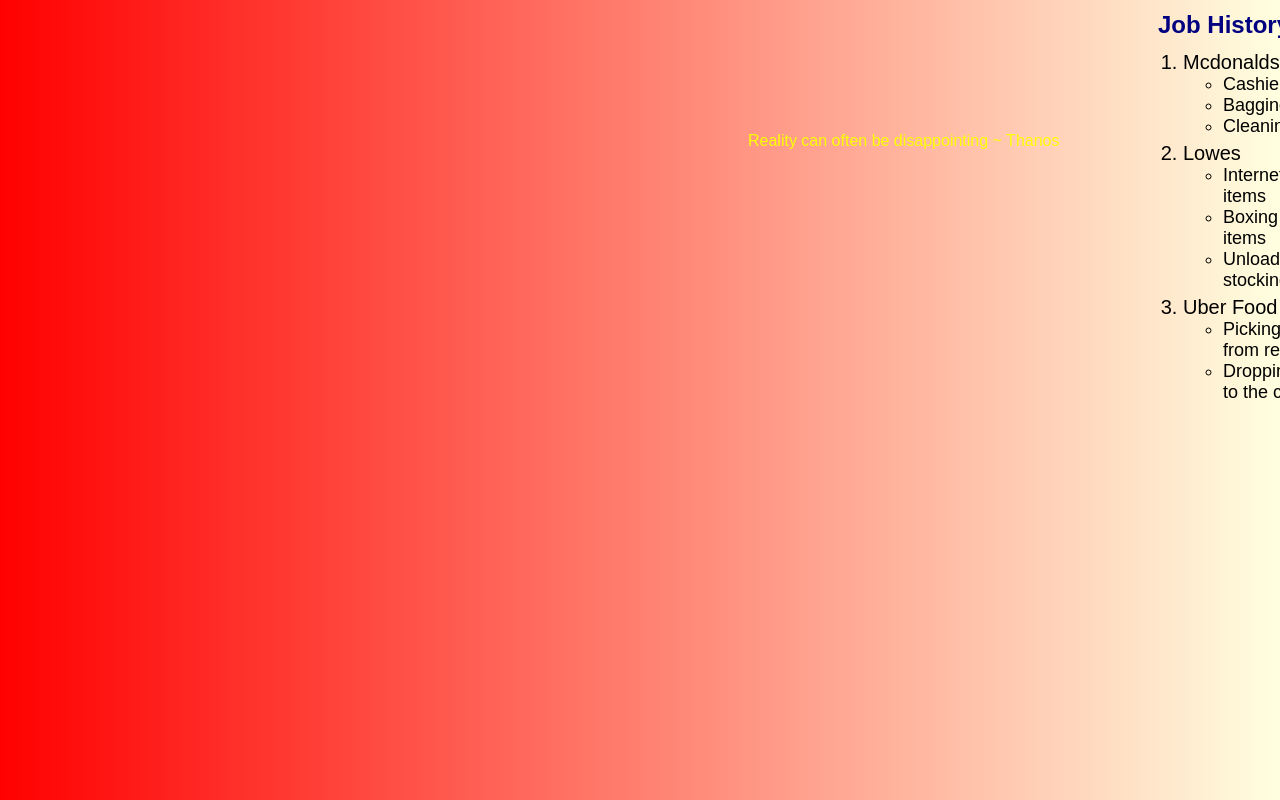
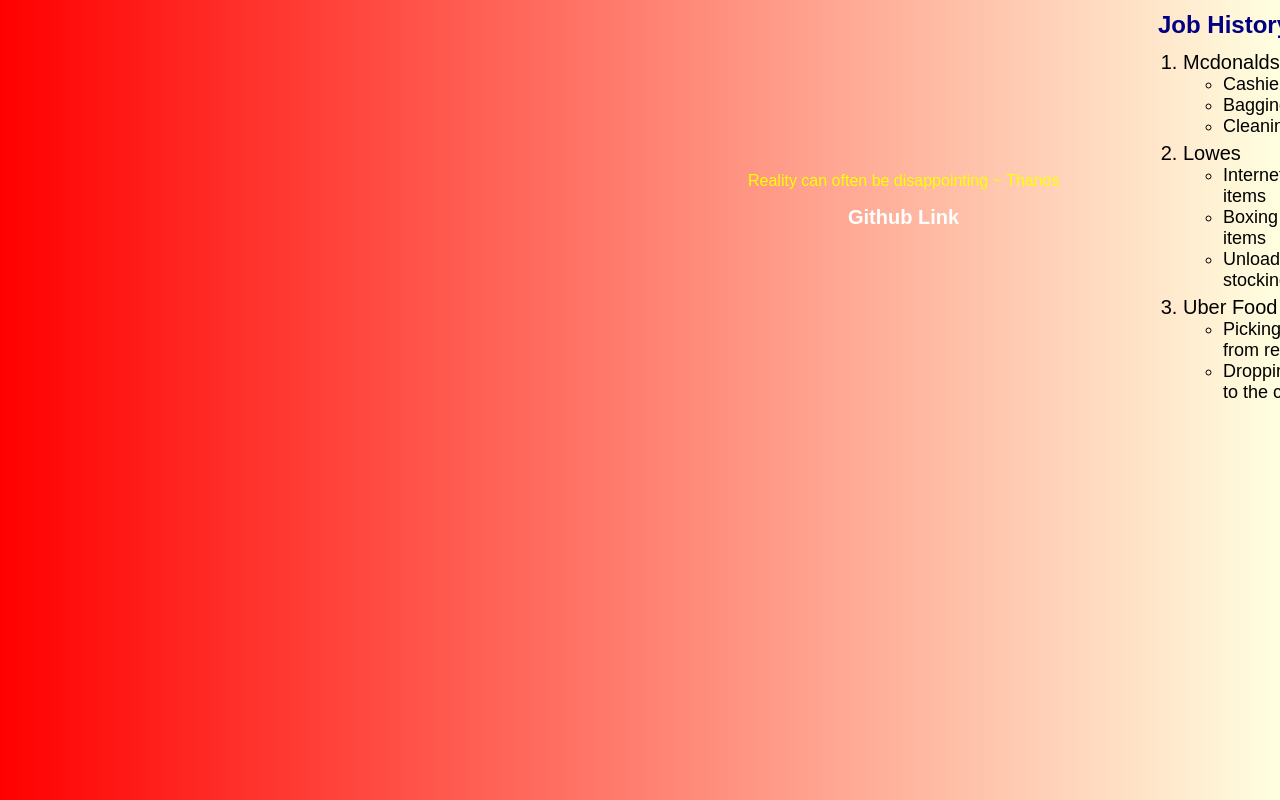
Before and after one commit to shasnath0830/Web-Programming-HW1, a plain HTML site: page index.html in a window 1280 px wide. Shown: the part 700-1500 px from the top of the page. Drawn offline with Linux system fonts and the light colour scheme.

Commit message:
Update stylesheet.css

```diff
--- a/stylesheet.css
+++ b/stylesheet.css
@@ -143,23 +143,34 @@ tr:nth-child(even) {
 }
 #p3 {
     position: relative;
-    top: -755px;
+    top: -735px;
     left: 370px;
     font-size: 16px;
     color: yellow;
+}
+#p4 {
+    position: relative;
+    font-size: 20px;
+    top: -1470px;
+    left: 840px;
+    color: blue;
 }
 a, .highlight {
     color: navy;
     text-decoration: none;
     transition: color 0.3s ease;
 }
-a:hover, .highlight:hover {
+a:hover, .highlight:hover, .highlight2:hover {
     color: yellow;
 }
 .highlight {
     color: red;
     font-weight: bold;
 }
+.highlight2 {
+    color: white;
+    font-weight: bold;
+}
 img {
     border-radius: 15px;
 }
```
